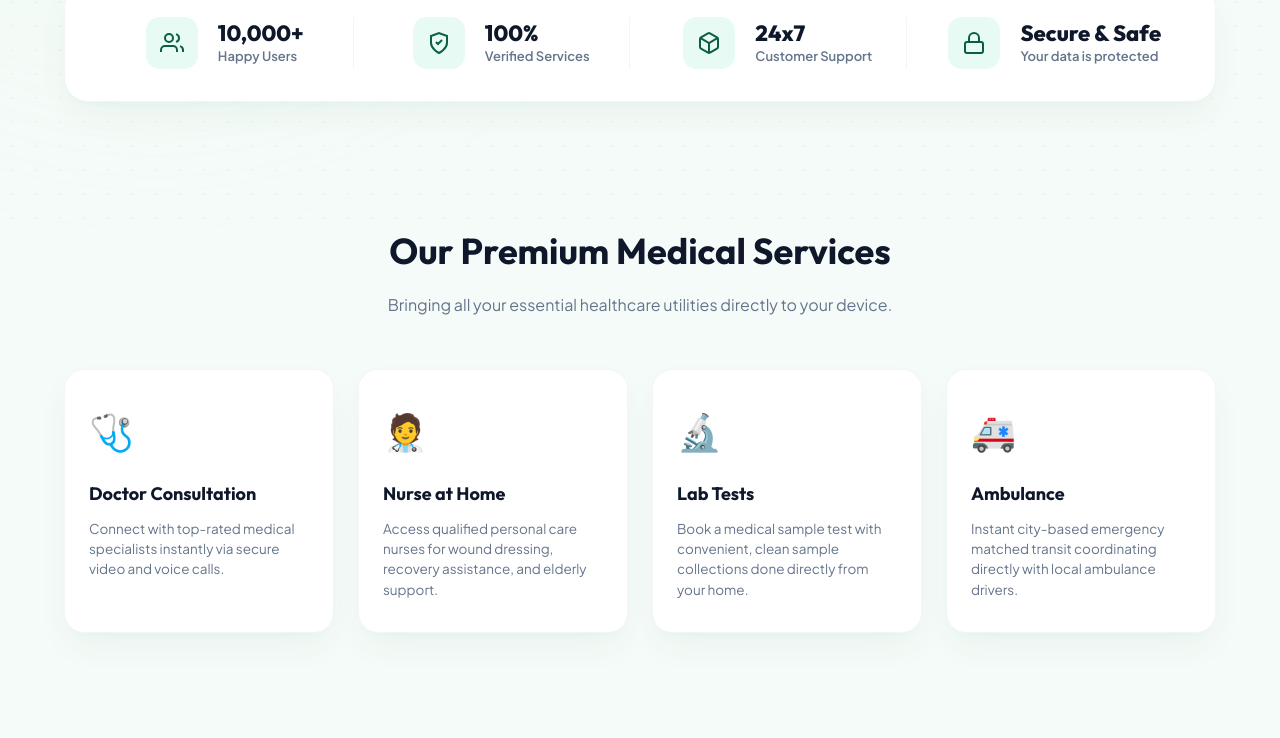
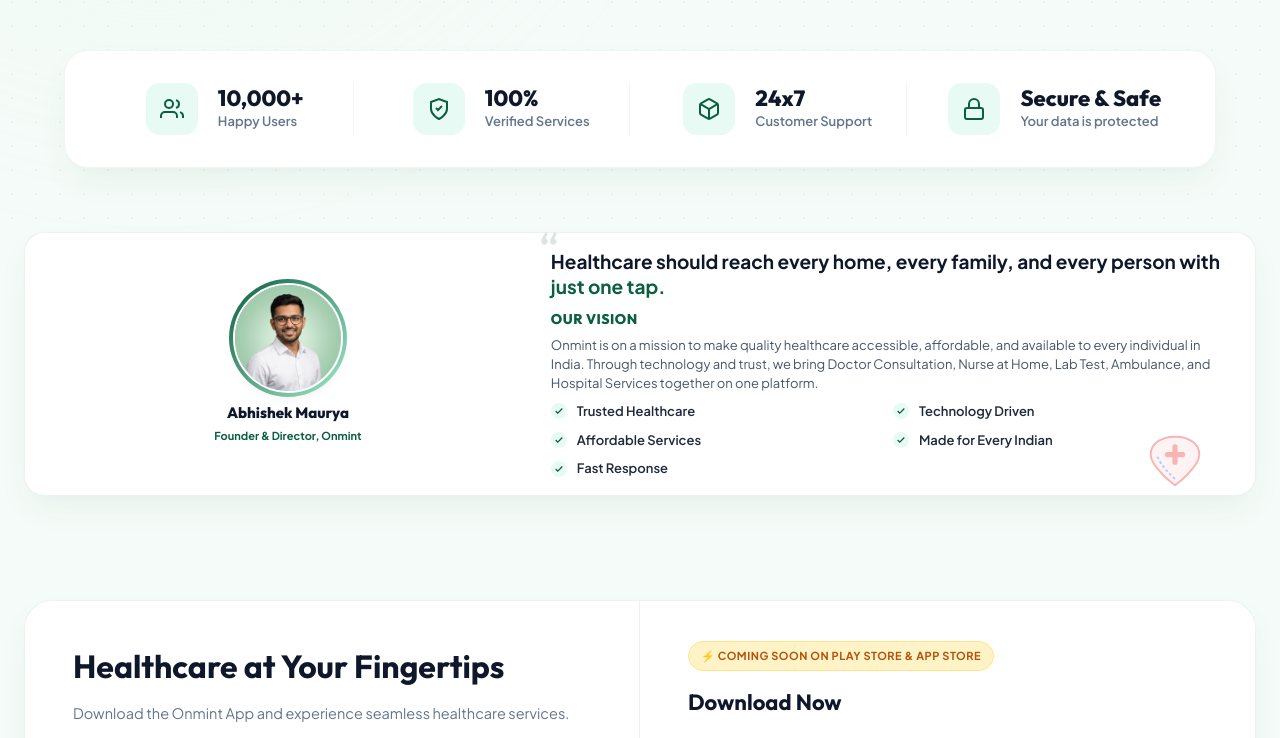
Before and after one commit to ourdealsofficial-arch/onmint_website, a plain HTML site: page index.html in a window 1280 px wide. Shown: the part 970-1708 px from the top of the page. Drawn offline with Linux system fonts and the light colour scheme.

Commit message:
Remove Services section, increase container widths, shrink testimonials height by 50%, increase phone preview, rearrange mobile stacking, and add play store coming soon badge

```diff
--- a/index.html
+++ b/index.html
@@ -78,7 +78,6 @@
                 <a href="#home" class="nav-link active">Home</a>
                 <a href="#about" class="nav-link">About Us</a>
                 <a href="#why-onmint" class="nav-link">Why Onmint?</a>
-                <a href="#services" class="nav-link">Our Services</a>
                 <a href="#vision" class="nav-link">Our Vision</a>
             </nav>
 
@@ -107,7 +106,6 @@
             <a href="#home" class="drawer-link active">Home</a>
             <a href="#about" class="drawer-link">About Us</a>
             <a href="#why-onmint" class="drawer-link">Why Onmint?</a>
-            <a href="#services" class="drawer-link">Our Services</a>
             <a href="#vision" class="drawer-link">Our Vision</a>
             <a href="#download" class="drawer-link drawer-btn">Download App</a>
         </nav>
@@ -233,40 +231,7 @@
         </div>
     </section>
 
-    <!-- Services Overview Section -->
-    <section id="services" class="services-section">
-        <div class="container">
-            <div class="services-header text-center">
-                <h2>Our Premium Medical Services</h2>
-                <p>Bringing all your essential healthcare utilities directly to your device.</p>
-            </div>
-
-            <div class="services-grid">
-                <div class="service-card">
-                    <span class="service-emoji">🩺</span>
-                    <h3>Doctor Consultation</h3>
-                    <p>Connect with top-rated medical specialists instantly via secure video and voice calls.</p>
-                </div>
-                <div class="service-card">
-                    <span class="service-emoji">🧑‍⚕️</span>
-                    <h3>Nurse at Home</h3>
-                    <p>Access qualified personal care nurses for wound dressing, recovery assistance, and elderly support.</p>
-                </div>
-                <div class="service-card">
-                    <span class="service-emoji">🔬</span>
-                    <h3>Lab Tests</h3>
-                    <p>Book a medical sample test with convenient, clean sample collections done directly from your home.</p>
-                </div>
-                <div class="service-card">
-                    <span class="service-emoji">🚑</span>
-                    <h3>Ambulance</h3>
-                    <p>Instant city-based emergency matched transit coordinating directly with local ambulance drivers.</p>
-                </div>
-            </div>
-        </div>
-    </section>
-
-    <!-- Founder's Vision & About Section inside a white bg card as requested -->
+    <!-- Founder's Vision & About Section inside a wide white bg card -->
     <section id="about" class="vision-section">
         <div class="container-wide">
             <div class="vision-card">
@@ -374,13 +339,16 @@
 
                 <!-- Right half with Store Badges & APK downloads -->
                 <div class="download-right-col">
+                    <!-- Beautiful Coming Soon Badge on top of play store badges as requested -->
+                    <span class="coming-soon-label">⚡ Coming Soon on Play Store & App Store</span>
+
                     <h3>Download Now</h3>
                     <div class="badges-group">
-                        <a href="https://play.google.com/store/apps/details?id=in.onmint.app" target="_blank" class="store-badge">
-                            <img src="https://upload.wikimedia.org/wikipedia/commons/7/78/Google_Play_Store_badge_EN.svg" alt="Get it on Google Play">
+                        <a href="https://play.google.com/store/apps/details?id=in.onmint.app" class="store-badge disabled-badge" onclick="event.preventDefault()">
+                            <img src="https://upload.wikimedia.org/wikipedia/commons/7/78/Google_Play_Store_badge_EN.svg" alt="Coming Soon on Google Play">
                         </a>
-                        <a href="https://apps.apple.com/app/onmint" target="_blank" class="store-badge">
-                            <img src="https://upload.wikimedia.org/wikipedia/commons/3/3c/Download_on_the_App_Store_Badge.svg" alt="Download on the App Store">
+                        <a href="https://apps.apple.com/app/onmint" class="store-badge disabled-badge" onclick="event.preventDefault()">
+                            <img src="https://upload.wikimedia.org/wikipedia/commons/3/3c/Download_on_the_App_Store_Badge.svg" alt="Coming Soon on App Store">
                         </a>
                     </div>
 
--- a/styles.css
+++ b/styles.css
@@ -69,7 +69,7 @@
 
 .container-wide {
     width: 100%;
-    max-width: 1280px;
+    max-width: 1340px;
     margin: 0 auto;
     padding: 0 24px;
     position: relative;
@@ -510,7 +510,7 @@
 .phone-direct-image {
     position: relative;
     z-index: 2;
-    max-width: 330px;
+    max-width: 363px;
     width: 100%;
 }
 
@@ -634,20 +634,20 @@
 
 /* 🤝 Vision / About Us Card wrapper */
 .vision-section {
-    padding: 48px 0;
+    padding: 24px 0;
     position: relative;
     z-index: 10;
 }
 
 .vision-card {
     background-color: white;
-    border-radius: 28px;
-    padding: 24px 40px;
+    border-radius: 20px;
+    padding: 16px 28px;
     box-shadow: var(--card-shadow);
     border: 1px solid rgba(11, 94, 63, 0.08);
     display: grid;
-    grid-template-columns: 0.88fr 1.12fr;
-    gap: 60px;
+    grid-template-columns: 0.82fr 1.18fr;
+    gap: 28px;
     align-items: center;
     position: relative;
 }
@@ -661,9 +661,9 @@
 
 .founder-image-wrapper {
     position: relative;
-    width: 160px;
-    height: 160px;
-    margin-bottom: 12px;
+    width: 110px;
+    height: 110px;
+    margin-bottom: 8px;
 }
 
 .founder-avatar {
@@ -673,31 +673,31 @@
     object-fit: cover;
     position: relative;
     z-index: 2;
-    border: 4px solid white;
-    box-shadow: 0 10px 20px rgba(0,0,0,0.05);
+    border: 2px solid white;
+    box-shadow: 0 6px 12px rgba(0,0,0,0.05);
 }
 
 .founder-glow-circle {
     position: absolute;
-    top: -6px;
-    left: -6px;
-    right: -6px;
-    bottom: -6px;
+    top: -4px;
+    left: -4px;
+    right: -4px;
+    bottom: -4px;
     background: linear-gradient(135deg, var(--primary) 0%, #a7f3d0 100%);
     border-radius: 50%;
     z-index: 1;
 }
 
 .founder-info h3 {
-    font-size: 18px;
+    font-size: 15px;
     font-weight: 800;
 }
 
 .founder-info p {
-    font-size: 13px;
-    color: var(--primary);
-    font-weight: 700;
-    margin-top: 4px;
+    font-size: 11px;
+    color: var(--primary);
+    font-weight: 700;
+    margin-top: 2px;
 }
 
 .vision-content-inner {
@@ -705,22 +705,22 @@
 }
 
 .quote-icon {
-    font-size: 80px;
+    font-size: 48px;
     font-family: var(--font-heading);
     line-height: 0.5;
     color: var(--primary);
     opacity: 0.15;
     position: absolute;
-    top: -20px;
-    left: -20px;
+    top: -12px;
+    left: -12px;
 }
 
 .vision-quote {
-    font-size: 24px;
+    font-size: 19px;
     font-weight: 700;
     color: var(--slate-900);
-    line-height: 1.4;
-    margin-bottom: 12px;
+    line-height: 1.35;
+    margin-bottom: 8px;
     position: relative;
     z-index: 2;
 }
@@ -730,23 +730,24 @@
 }
 
 .vision-header {
-    font-size: 16px;
+    font-size: 14px;
     color: var(--primary);
     font-weight: 800;
-    letter-spacing: 1px;
-    margin-bottom: 12px;
+    letter-spacing: 0.5px;
+    margin-bottom: 6px;
 }
 
 .vision-paragraph {
-    font-size: 14.5px;
+    font-size: 13px;
     color: var(--slate-600);
-    margin-bottom: 12px;
+    line-height: 1.45;
+    margin-bottom: 8px;
 }
 
 .vision-checklist {
     display: grid;
     grid-template-columns: repeat(2, 1fr);
-    gap: 12px;
+    gap: 8px;
 }
 
 .check-item {
@@ -756,17 +757,17 @@
 }
 
 .check-icon {
-    width: 20px;
-    height: 20px;
+    width: 16px;
+    height: 16px;
     background-color: var(--primary-light);
     color: var(--primary);
     border-radius: 50%;
-    padding: 4px;
+    padding: 3px;
     flex-shrink: 0;
 }
 
 .check-item span {
-    font-size: 14px;
+    font-size: 13px;
     font-weight: 600;
     color: var(--slate-800);
 }
@@ -813,6 +814,27 @@
     justify-content: center;
 }
 
+.coming-soon-label {
+    display: inline-block;
+    padding: 5px 12px;
+    background-color: #fef3c7; /* soft amber/yellow background */
+    color: #b45309; /* dark amber text */
+    border: 1px solid #fde68a;
+    font-size: 11px;
+    font-weight: 700;
+    border-radius: 20px;
+    margin-bottom: 14px;
+    align-self: flex-start;
+    text-transform: uppercase;
+    letter-spacing: 0.5px;
+    font-family: var(--font-body);
+}
+
+.disabled-badge {
+    opacity: 0.6;
+    cursor: not-allowed;
+}
+
 .download-text-group h2 {
     font-size: 32px;
     margin-bottom: 10px;
@@ -1077,18 +1099,23 @@
 /* 📱 Responsive Adaptations (Strict Mobile Layouts) */
 @media (max-width: 1024px) {
     .hero-container {
-        grid-template-columns: 1fr;
+        display: flex;
+        flex-direction: column;
+        align-items: center;
         text-align: center;
-        gap: 52px;
+        gap: 32px;
     }
 
     .hero-content {
-        margin: 0 auto;
-    }
-
-    .hero-actions-grid {
-        justify-content: center;
-    }
+        display: contents;
+    }
+
+    .badge { order: 1; }
+    .hero-title { order: 2; }
+    .hero-subtitle { order: 3; }
+    .hero-visual { order: 4; margin: 24px 0; }
+    .hero-actions-grid { order: 5; width: 100%; max-width: 520px; margin: 0 auto; }
+    .partner-download-hero { order: 6; }
 
     .stats-card {
         grid-template-columns: repeat(2, 1fr);
```
